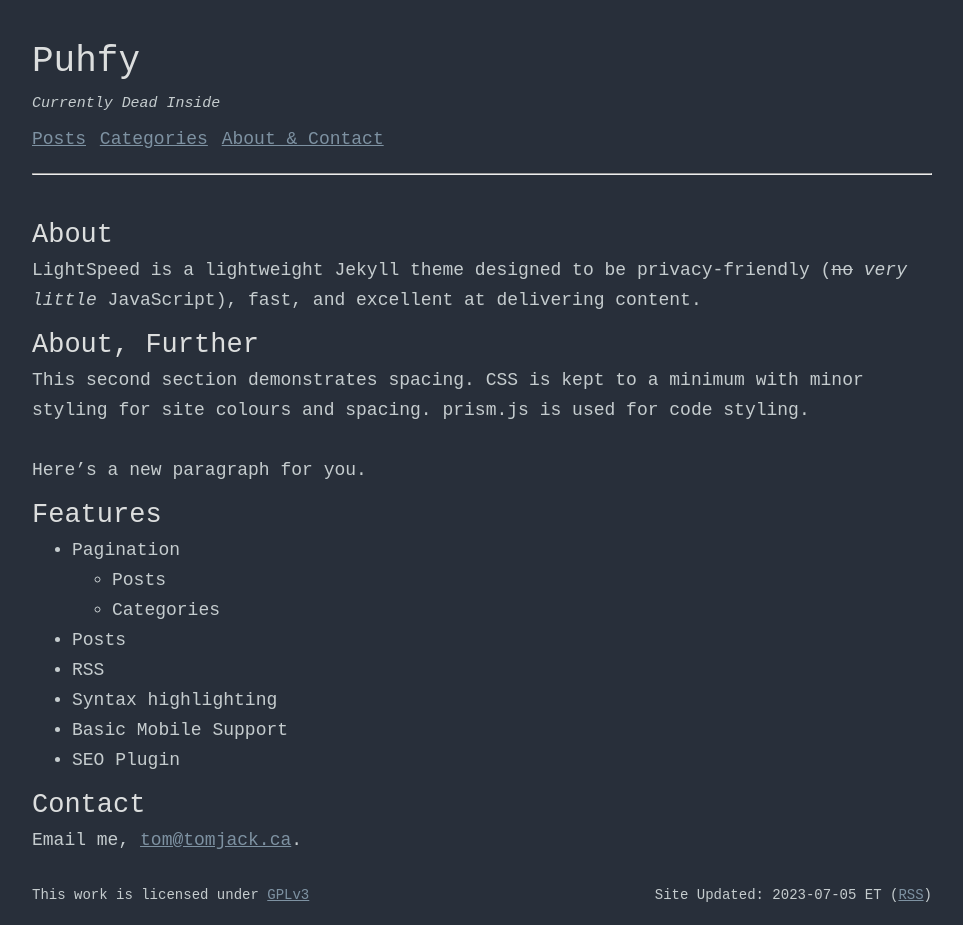
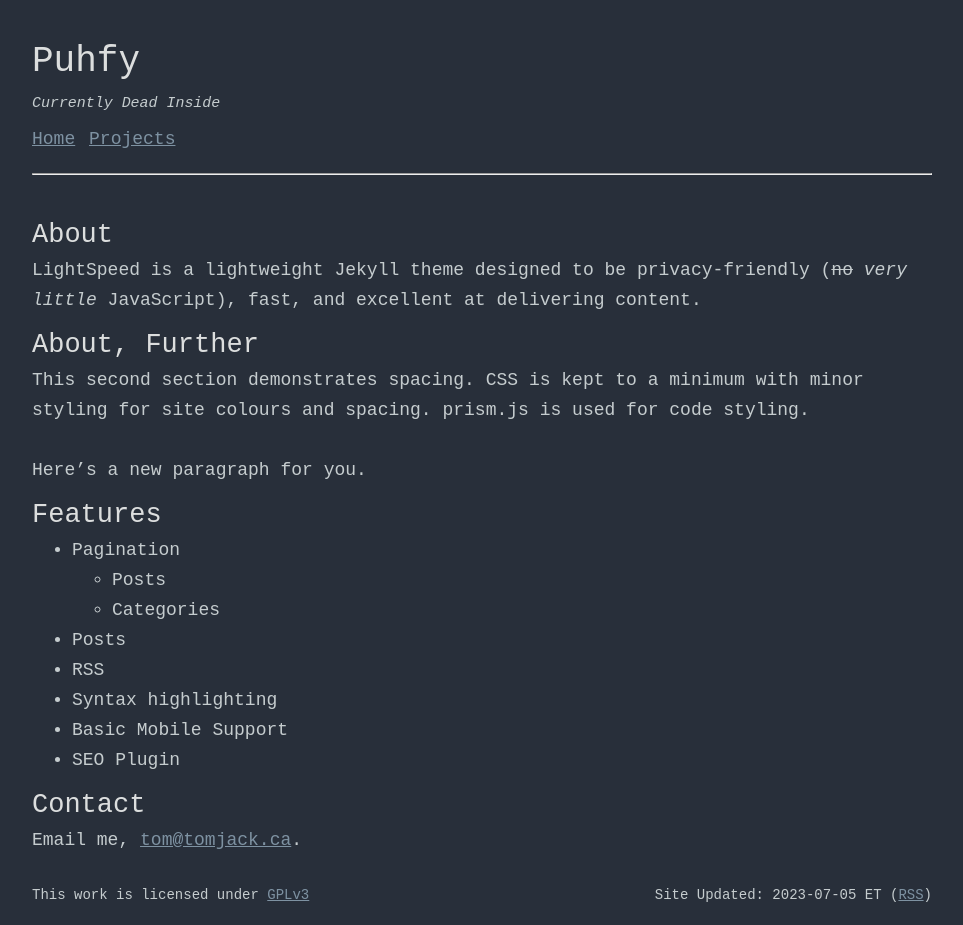
Before and after one commit to Puhfy/bio, a Jekyll site: the page built from index.md, in a window 1280 px wide. Shown: the whole page, without its empty margins (158-1121 px from the left). Built offline with Jekyll 4.4.1, drawn with Linux system fonts in a browser that asks for light colours.

Commit message:
Update nav.yml

```diff
--- a/_data/nav.yml
+++ b/_data/nav.yml
@@ -1,6 +1,4 @@
-- name: Posts
-  link: /posts
-- name: Categories
-  link: /categories/
-- name: About & Contact
+- name: Home
   link: /
+- name: Projects
+  link: /projects/
```
